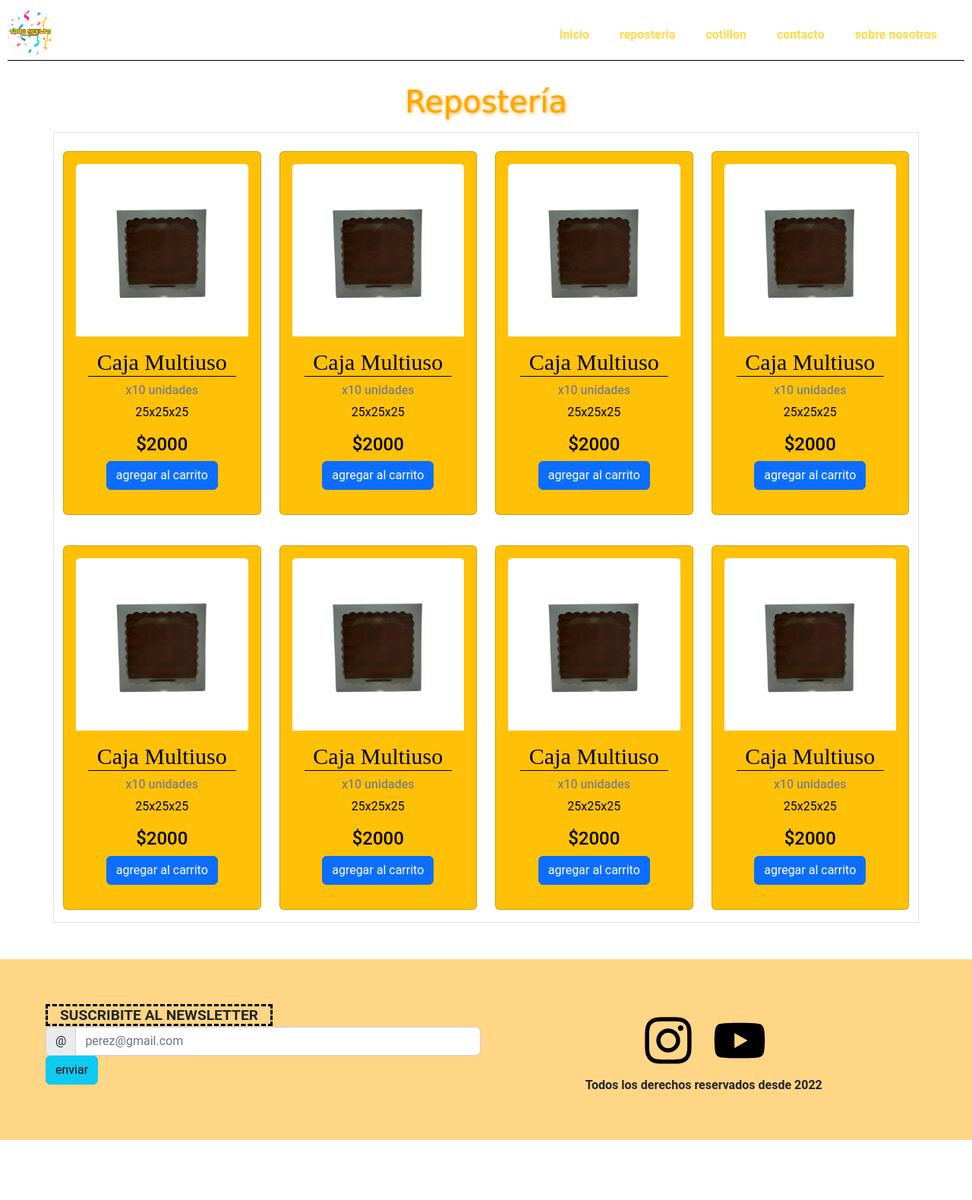
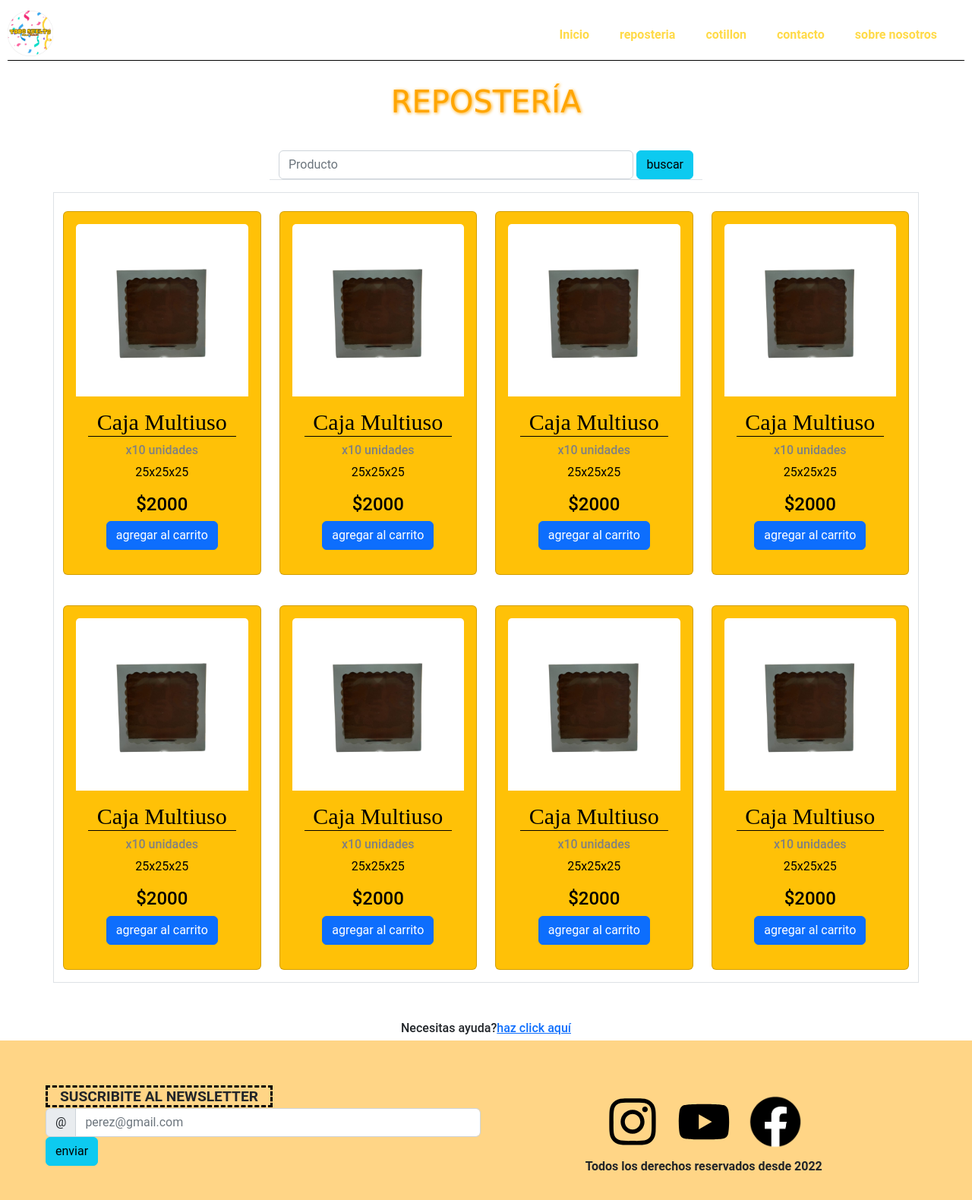
Before and after one commit to GonzaloPaez1/cotillon, a website: page TodoSueltoQualgia/paginas/reposteria.html in a window 1280 px wide. Shown: the whole page at 76% size. Before the commit the page ends 1501 px from the top, so only its background shows below. Drawn offline with nearby package versions, Linux system fonts and the light colour scheme; files whose address does not match are found by name.

Commit message:
primera entrega del proyecto final

```diff
--- a/TodoSueltoQualgia/paginas/reposteria.html
+++ b/TodoSueltoQualgia/paginas/reposteria.html
@@ -36,7 +36,15 @@
     <!-- header-->
     <!-- main: contenido principal -->
     <main>
-        <h1>Repostería</h1>
+        <h1>REPOSTERÍA</h1>
+        <div class="container-lg text-center cotillon">
+            <div class="row row-cols-lg-2 row-cols-md-2 row-cols-sm-1 row-cols-1  justify-content-center">
+                <form class="d-flex border-bottom" role="search">
+                    <input class="form-control me-1" type="search" placeholder="Producto" aria-label="Search">
+                    <button class="btn btn-info" type="submit">buscar</button>
+                </form>
+            </div>
+        </div>
         <section class="container-lg text-center mb-5 reposteria">
             <div class="row row-cols-lg-4 row-cols-md-3 row-cols-sm-2 row-cols-1 g-4 border">
                 <div class="col">
@@ -145,6 +153,7 @@
                 </div>
             </div>
         </section>
+        <span class="main__ayuda">Necesitas ayuda?<a href="../paginas/contacto.html">haz click aquí</a></span>
     </main>
     <!-- main: contenido principal -->
     <!-- footer: pie de pagina -->
@@ -163,11 +172,14 @@
             </div>
         </section>
         <section class="footer__redes">
-            <a href="https://www.instagram.com/" target="_blank">
+            <a href="https://www.instagram.com/_dulceysalado1/" target="_blank">
                 <img class="footer__iconos" src="../imagenes//instagram-brands.svg" alt="logo-instagram">
             </a>
             <a href="https://www.youtube.com/" target="_blank">
                 <img class="footer__iconos whatsapp" src="../imagenes//youtube-brands.svg" alt="logo-youtube">
+            </a>
+            <a href="https://www.facebook.com/masoquaglia/" target="_blank">
+                <img class="footer__iconos whatsapp" src="../imagenes/facebook.png" alt="logo-youtube">
             </a>
         </section>
         <section class="footer__derechos">
--- a/TodoSueltoQualgia/scss/_variables.scss
+++ b/TodoSueltoQualgia/scss/_variables.scss
@@ -62,8 +62,8 @@ ul {
 .card:hover{
     transform: scale(1.1, 1.1);
     transition: all 0.5s;
+}
 
-}
 /* selector de tipo ID # */
 
 
--- a/TodoSueltoQualgia/scss/pages/_cotillon.scss
+++ b/TodoSueltoQualgia/scss/pages/_cotillon.scss
@@ -8,3 +8,9 @@ color: gray;
 .cotillon{
 margin-top: 40px;
 }
+.main__ayuda{
+display: flex;
+justify-content: center;
+padding-bottom: 4px;
+font-weight: 550;
+}
```
Also changed, not shown: TodoSueltoQualgia/index.html (+5 -2 lines), TodoSueltoQualgia/paginas/contacto.html (+5 -2 lines), TodoSueltoQualgia/paginas/cotillon.html (+14 -2 lines), TodoSueltoQualgia/paginas/sobre nosotros.html (+5 -2 lines), TodoSueltoQualgia/css/style.css, TodoSueltoQualgia/imagenes/facebook.png (added), TodoSueltoQualgia/imagenes/images.png (added).
